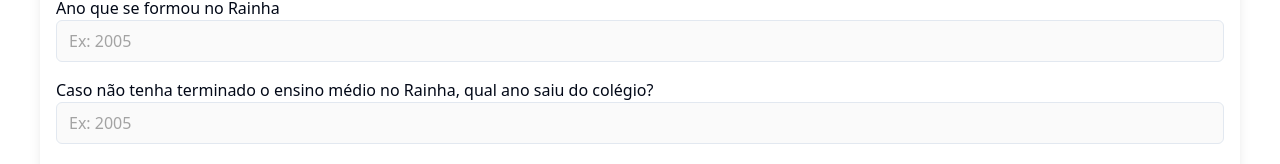
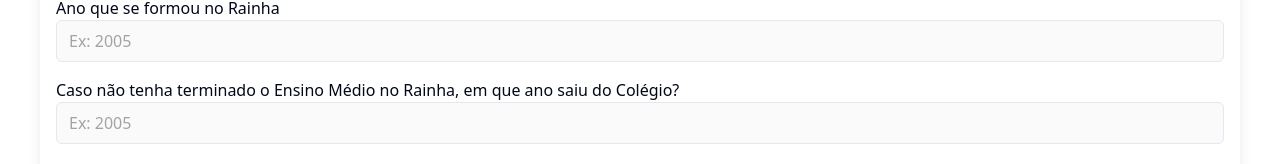
Before and after one commit to Jonatas00/rainha75-normal, a Vue app: page / in a window 1280 px wide. Shown: the part 900-1064 px from the top of the page. Built offline with nearby package versions, Linux system fonts and the light colour scheme.

Commit message:
📝change label text

```diff
--- a/src/components/FormComponent.vue
+++ b/src/components/FormComponent.vue
@@ -59,7 +59,7 @@
 
       <div>
         <label for="anoSaida">
-          Caso não tenha terminado o ensino médio no Rainha, qual ano saiu do colégio?
+          Caso não tenha terminado o Ensino Médio no Rainha, em que ano saiu do Colégio?
         </label>
         <input id="anoSaida" min="1950" max="2024" v-model="form.dataSaida" placeholder="Ex: 2005" class="p-2 w-full"
           type="number" inputmode="numeric" />
```
